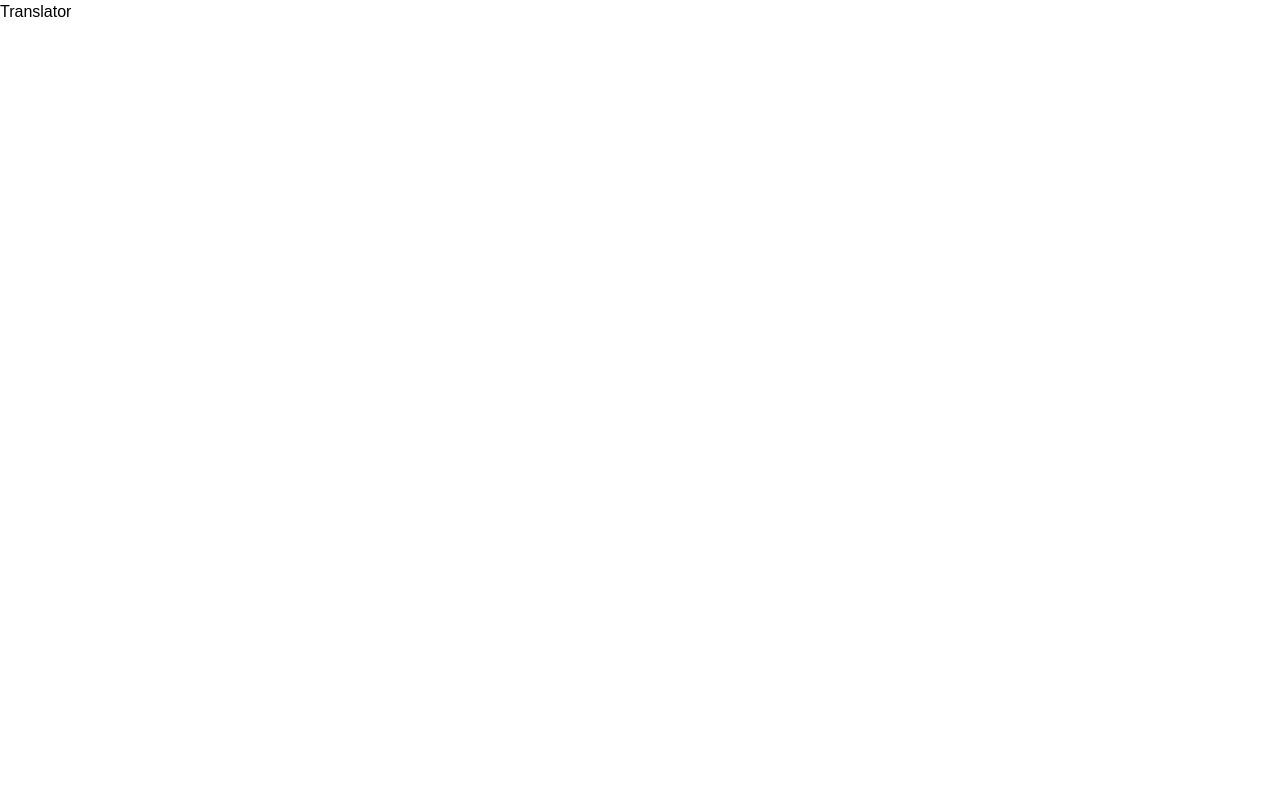
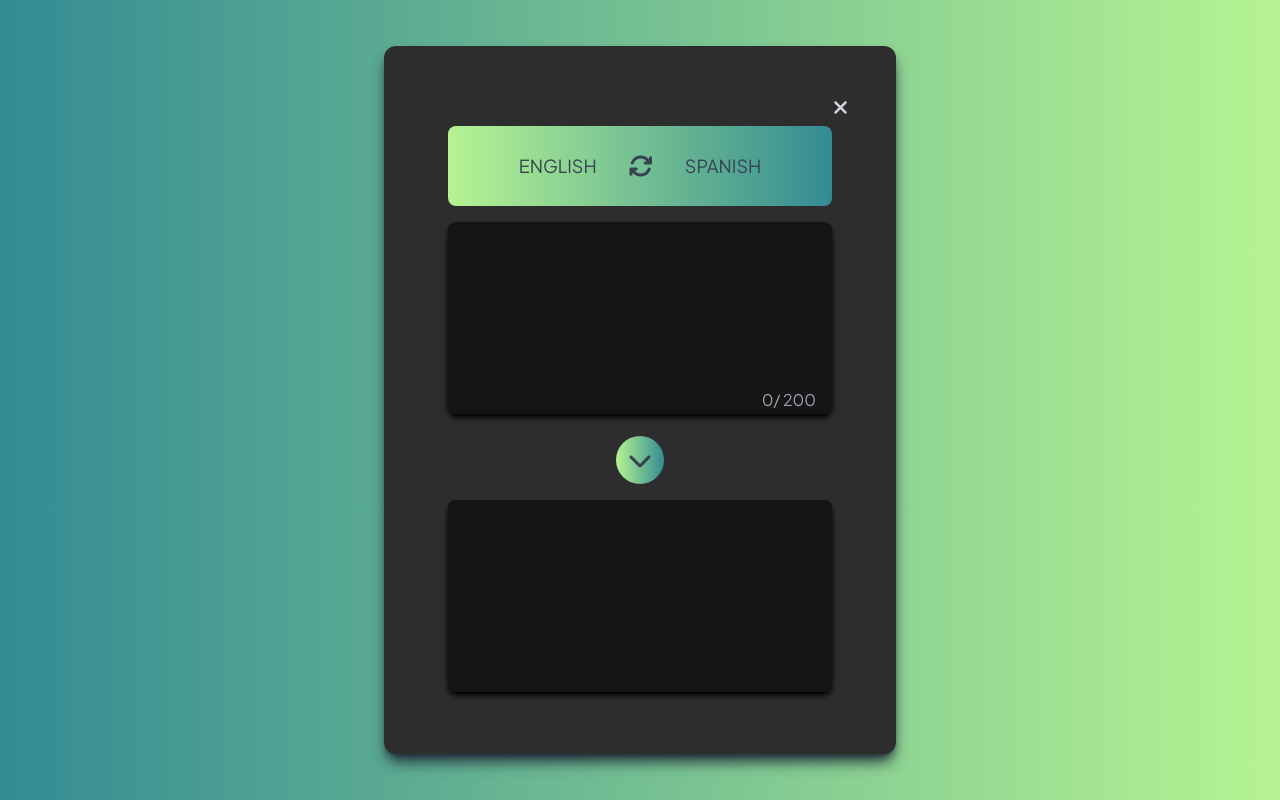
Before and after one commit to jamesv28/react-translator-app, a React (Vite) app: page / in a window 1280 px wide. Built offline with nearby package versions, Linux system fonts and the light colour scheme.

Commit message:
added styling to the translator app

```diff
--- a/index.html
+++ b/index.html
@@ -3,6 +3,10 @@
   <head>
     <meta charset="UTF-8" />
     <meta name="viewport" content="width=device-width, initial-scale=1.0" />
+    <link
+      rel="stylesheet"
+      href="https://cdnjs.cloudflare.com/ajax/libs/font-awesome/6.7.2/css/all.min.css"
+    />
     <title>Translator App</title>
   </head>
   <body>
--- a/src/App.jsx
+++ b/src/App.jsx
@@ -1,10 +1,13 @@
 import Translator from "./components/translator";
-
+import TranslatorApp from "./components/translator-app";
 function App() {
   return (
-    <>
-      <Translator />
-    </>
+    <div className="w-full h-screen bg-gradient-to-l from-[#b6f492] to-[#338b93] flex items-center justify-center">
+      <div className="w-[90%] max-w-lg bg-[#2d2d2d] rounded-xl shadow-lg p-8 shasdow-2xl shadow-gray-800 flex flex-col">
+        {/* <Translator /> */}
+        <TranslatorApp />
+      </div>
+    </div>
   );
 }
 
--- /dev/null
+++ b/src/components/translator-app.jsx
@@ -0,0 +1,26 @@
+const TranslatorApp = () => {
+  return (
+    <div className="w-full flex flex-col gap-y-4 justify-center items-center px-6 sm:px-8 pt-12 pb-6 relative">
+      <button className="absolute top-4 right-4">
+        <i className="fa-solid fa-xmark text-xl text-gray-300"></i>
+      </button>
+      <div className="w-full min-h-20 flex justify-center items-center px-4 bg-gradient-to-r from-[#b6f492] to-[#338b93] rounded-lg text-gray-700">
+        <div className="language">English</div>
+        <i className="fa-solid fa-arrows-rotate text-2xl mx-8 cursor-pointer"></i>
+        <div className="language">Spanish</div>
+      </div>
+      <div className="w-full relative">
+        <textarea className="textarea" name="" id=""></textarea>
+        <div className="absolute bottom-2 right-4 text-gray-400">0/ 200</div>
+      </div>
+      <button className="w-12 h-12 bg-gradient-to-r from-[#b6f492] to-[#338b93] rounded-full text-2xl text-gray-700 flex justify-center items-center active:translate-y-[2px]">
+        <i className="fa-solid fa-chevron-down"></i>
+      </button>
+      <div className="w-full">
+        <textarea className="textarea" name="" id=""></textarea>
+      </div>
+    </div>
+  );
+};
+
+export default TranslatorApp;
--- a/src/components/translator.jsx
+++ b/src/components/translator.jsx
@@ -1,7 +1,18 @@
 const Translator = () => {
   return (
-    <div>
-      <h1>Translator</h1>
+    <div className="w-full h-full flex flex-col justify-center items-center p-12">
+      <div className="w-full h-64 bg-gradient-to-l from-[#b6f492] to-[#338b93] rounded-t-full rounded-bl-full flex flex-col justify-center text-gray-700 pr-6">
+        <span className="font-manrope text-6xl text-center">hello</span>
+        <span className="font-3xl text-center ">hola</span>
+        <span className="font-notoSansJP font-4xl text-right">こんにちは</span>
+        <span className="font-2xl text-right">Ciao</span>
+      </div>
+      <div className="w-full text-right space-y-5 mt-20 mb-36 ">
+        <h1 className="font-manrope text-4xl text-white ">Translator App</h1>
+        <button className="w-32 h-10 bg-gradient-to-r from-[#b6f492] to-[#338b93] font-bold text-lg text-uppercase text-gray-700 tracking-widest rounded-full active:translate-y-[1px]">
+          Start
+        </button>
+      </div>
     </div>
   );
 };
--- a/src/index.css
+++ b/src/index.css
@@ -1,8 +1,9 @@
+@import url("https://fonts.googleapis.com/css2?family=Manrope:wght@200..800&family=Noto+Sans+JP:wght@100..900&family=Plus+Jakarta+Sans:ital,wght@0,200..800;1,200..800&display=swap");
+
 @tailwind base;
 @tailwind components;
 @tailwind utilities;
 
-@import url("https://fonts.googleapis.com/css2?family=Manrope:wght@200..800&family=Noto+Sans+JP:wght@100..900&family=Plus+Jakarta+Sans:ital,wght@0,200..800;1,200..800&display=swap");
 * {
   box-sizing: border-box;
   margin: 0;
@@ -19,3 +20,11 @@
 h6 {
   font-family: "Manrope", sans-serif;
 }
+
+.language {
+  @apply text-sm sm:text-lg text-right uppercase cursor-pointer;
+}
+
+.textarea {
+  @apply w-full h-48 resize-none bg-[#151515] shadow-md shadow-black rounded-lg px-4 py-2 font-light leading-5 text-gray-200;
+}
--- a/tailwind.config.js
+++ b/tailwind.config.js
@@ -8,6 +8,7 @@
         plusJakartaSans: ["Plus Jakarta Sans", "sans-serif"],
         notoSansJP: ["Noto Sans JP", "sans-serif"],
       },
+      translate: ["active"],
     },
   },
   plugins: [],
```
